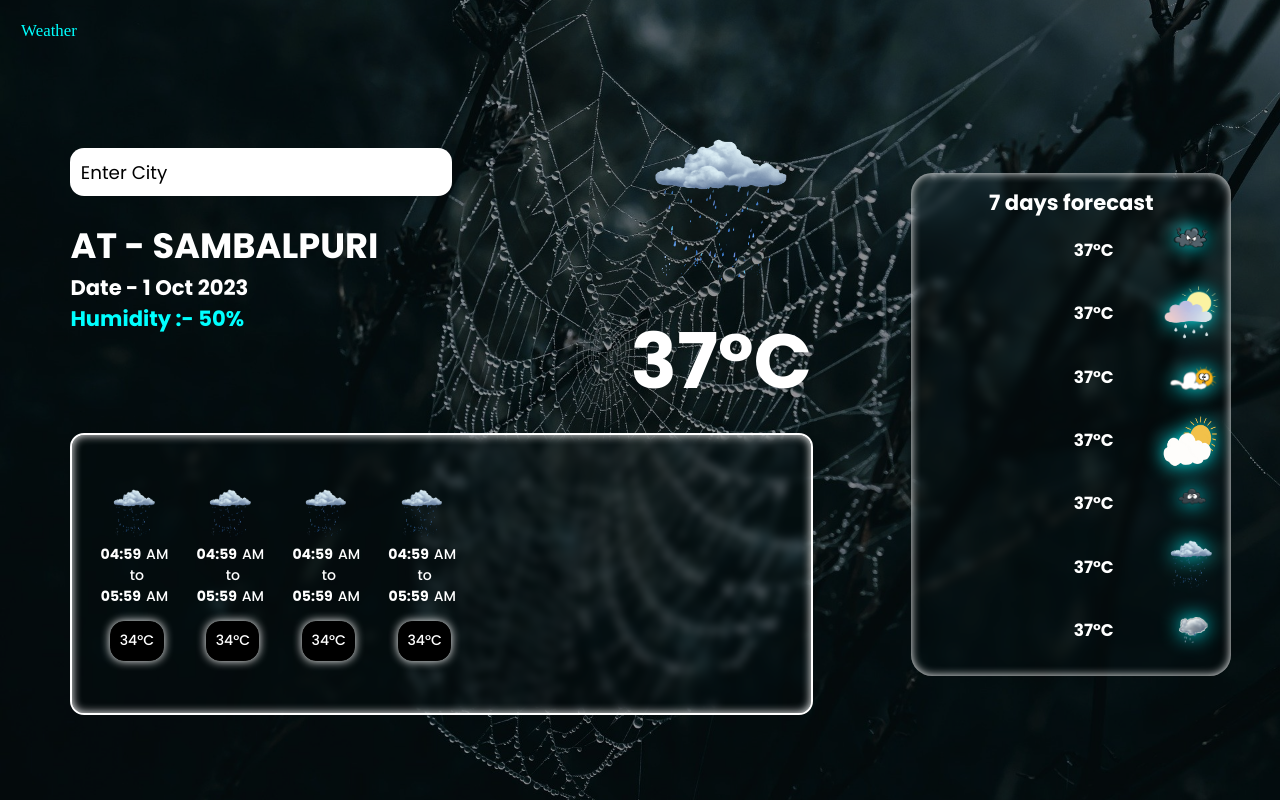
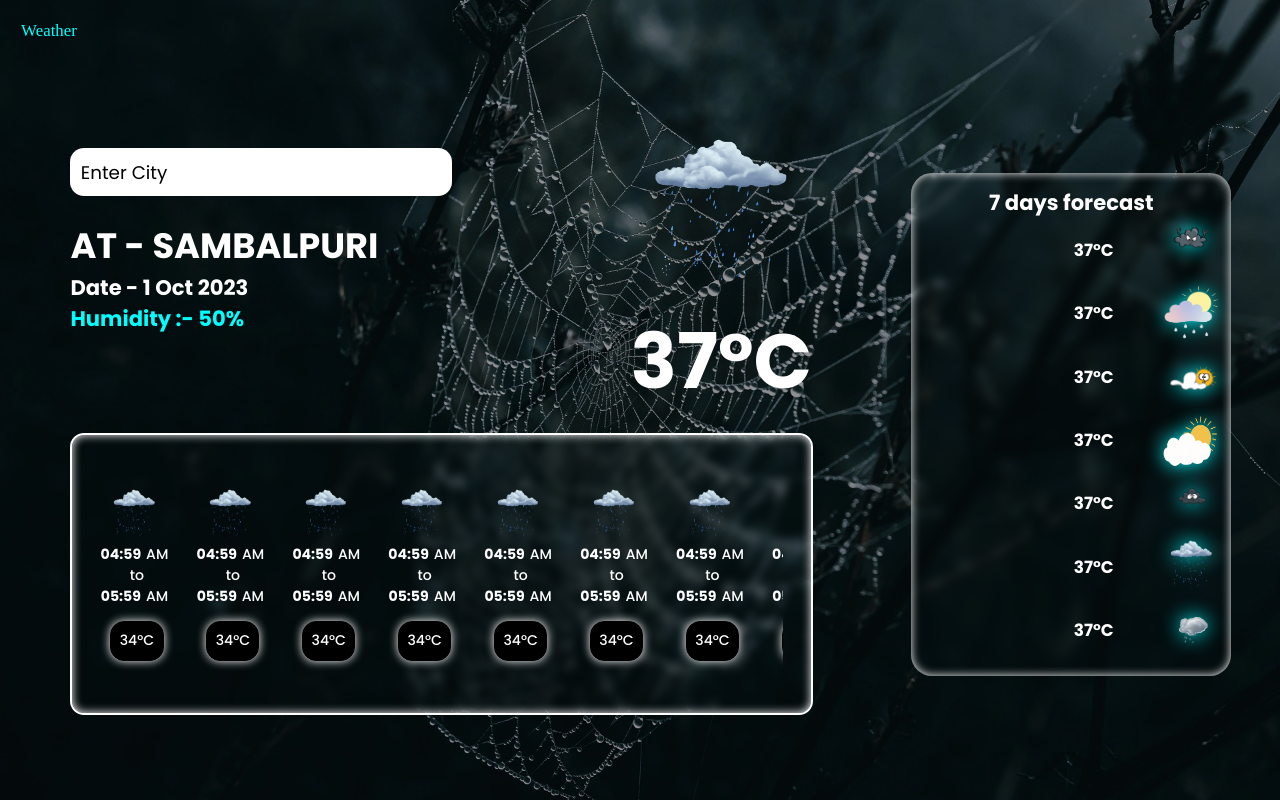
Before and after one commit to RAKESH-PATEL57/Weather-React, a React (Vite) app: page / in a window 1280 px wide. Built offline with nearby package versions, Linux system fonts and the light colour scheme; a web font is replaced by a local one.

Commit message:
fixed some bugs

```diff
--- a/Components/HourlyForcast.jsx
+++ b/Components/HourlyForcast.jsx
@@ -29,6 +29,49 @@ function HourlyForcast()
             fTimeFrmt = {fTimeFormate}
             sTimeFrmt = {sTimeFormate}
             />
+
+            <HourContents
+            fHr = {fHour}
+            sHr = {sHour}
+            fTimeFrmt = {fTimeFormate}
+            sTimeFrmt = {sTimeFormate}
+            />
+
+            <HourContents
+            fHr = {fHour}
+            sHr = {sHour}
+            fTimeFrmt = {fTimeFormate}
+            sTimeFrmt = {sTimeFormate}
+            />
+
+            <HourContents
+            fHr = {fHour}
+            sHr = {sHour}
+            fTimeFrmt = {fTimeFormate}
+            sTimeFrmt = {sTimeFormate}
+            />
+
+            <HourContents
+            fHr = {fHour}
+            sHr = {sHour}
+            fTimeFrmt = {fTimeFormate}
+            sTimeFrmt = {sTimeFormate}
+            />
+
+            <HourContents
+            fHr = {fHour}
+            sHr = {sHour}
+            fTimeFrmt = {fTimeFormate}
+            sTimeFrmt = {sTimeFormate}
+            />
+
+            <HourContents
+            fHr = {fHour}
+            sHr = {sHour}
+            fTimeFrmt = {fTimeFormate}
+            sTimeFrmt = {sTimeFormate}
+            />
+
             <HourContents
             fHr = {fHour}
             sHr = {sHour}
@@ -47,6 +90,8 @@ function HourlyForcast()
             fTimeFrmt = {fTimeFormate}
             sTimeFrmt = {sTimeFormate}
             />
+
+
           </div>
         </div>
       </>
```
